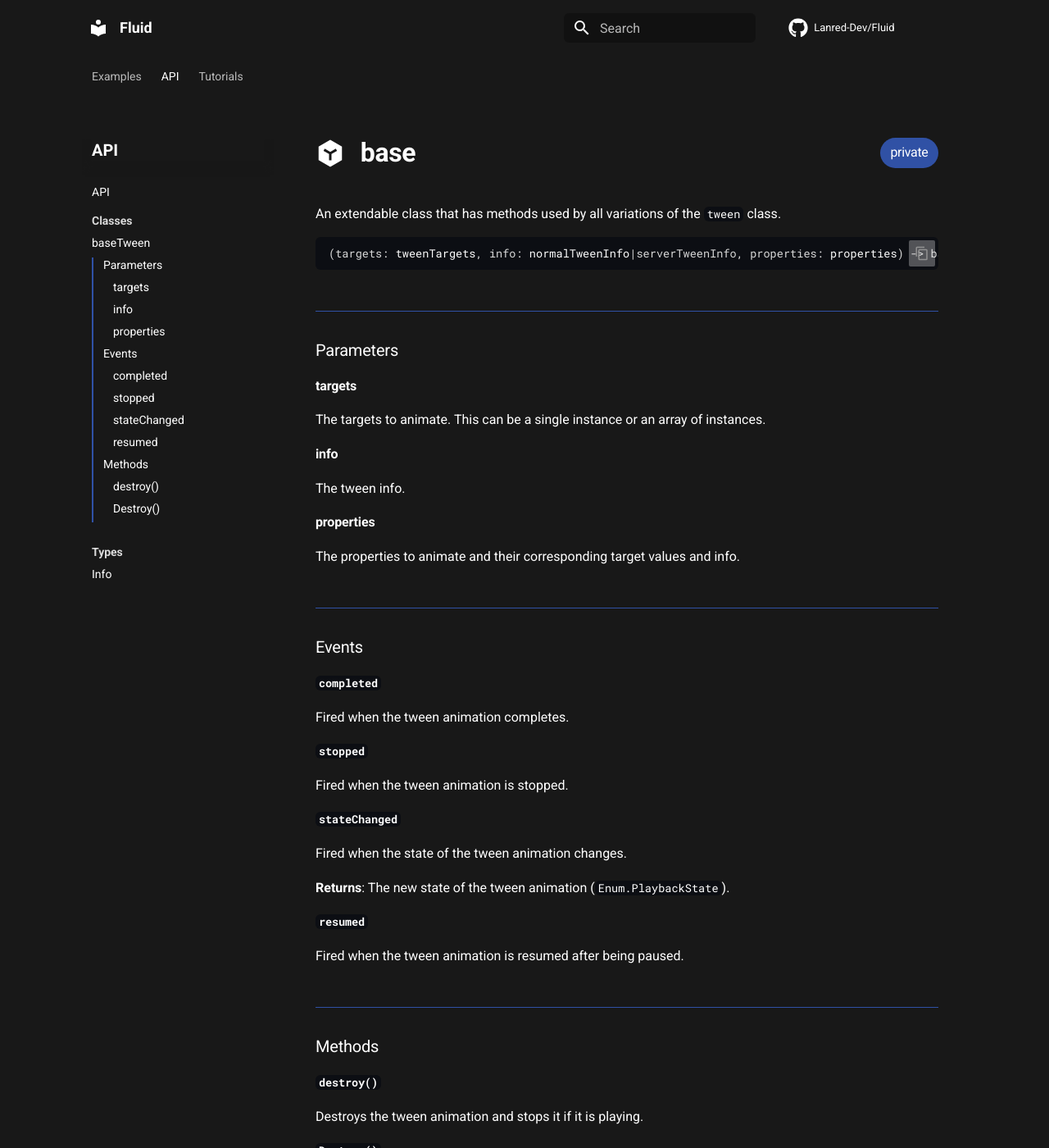
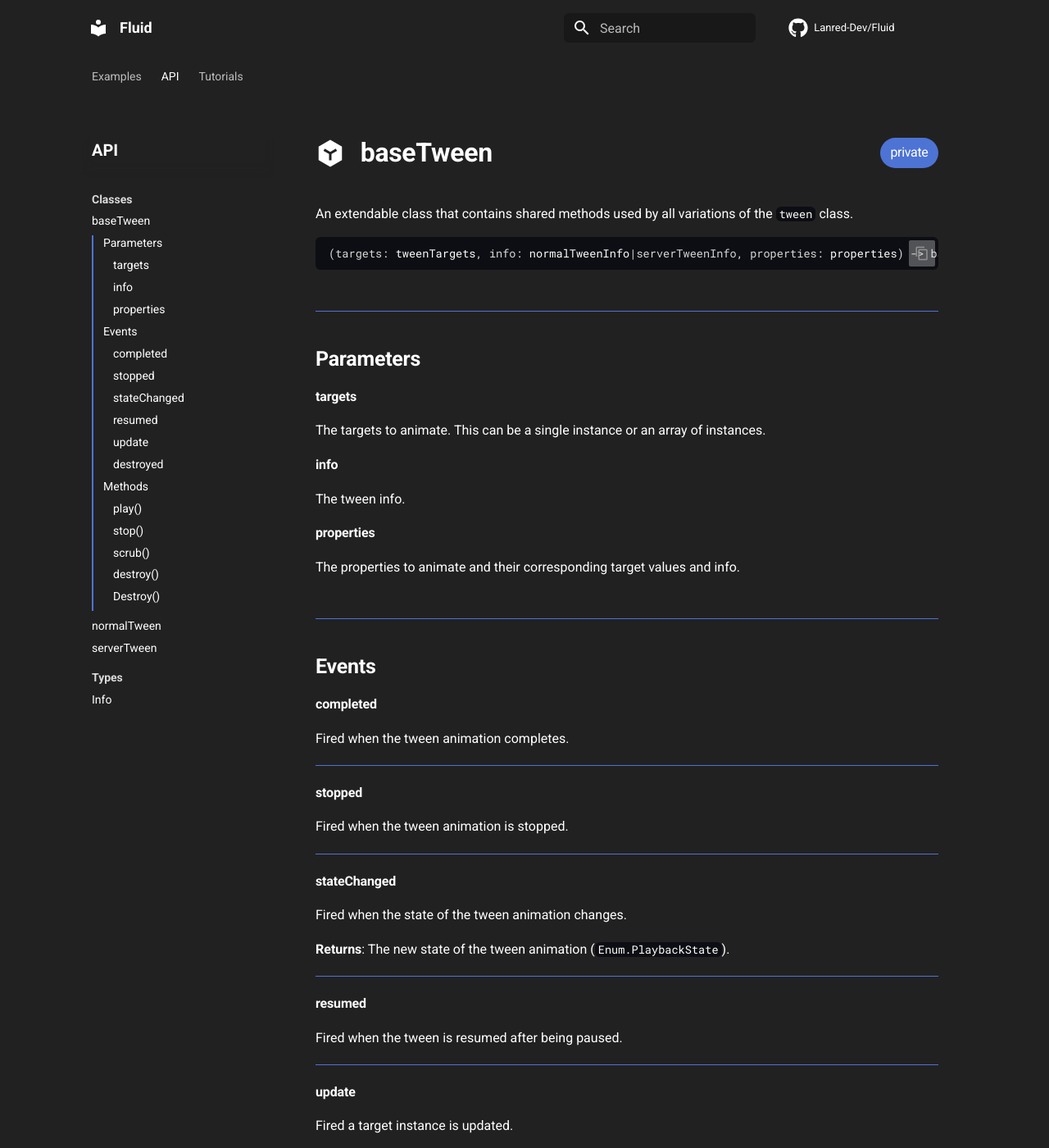
Before and after one commit to Upbeat-Roblox/fluid, an MkDocs documentation site: the page built from docs/docs/API/classes/baseTween.md, in a window 1280 px wide and 1400 px high. Shown: the whole window at 82% size. Built offline with MkDocs 1.6.1 and Material for MkDocs 9.7.7, drawn with Linux system fonts in a browser that asks for light colours; comment, search, counter and statistics services are not loaded; some of the changed text lies outside the part shown.

Commit message:
improvements

````diff
--- a/docs/docs/API/classes/baseTween.md
+++ b/docs/docs/API/classes/baseTween.md
@@ -3,14 +3,14 @@
 <svg xmlns="http://www.w3.org/2000/svg" viewBox="0 0 24 24" width="36" height="36"><path d="M12 1L21.5 6.5V17.5L12 23L2.5 17.5V6.5L12 1ZM6.49896 9.97089L11 12.5768V17.6252H13V12.5768L17.501 9.9709L16.499 8.24005L12 10.8447L7.50104 8.24004L6.49896 9.97089Z" fill="rgba(255,255,255,1)"></path></svg>
 </div>
 
-<span class="fluid-header-title">base</span>
+<span class="fluid-header-title">baseTween</span>
 
 <div class="fluid-header-pills">
 <span class="fluid-header-pill private">private</span>
 </div>
 </h1>
 
-An extendable class that has methods used by all variations of the `tween` class.
+An extendable class that contains shared methods used by all variations of the `tween` class.
 
 ```lua
 (targets: tweenTargets, info: normalTweenInfo|serverTweenInfo, properties: properties) -> baseTween
@@ -18,47 +18,110 @@ An extendable class that has methods used by all variations of the `tween` class
 
 <hr>
 
-### Parameters
+## Parameters
 
 #### targets
+
 The targets to animate. This can be a single instance or an array of instances.
 
 #### info
+
 The tween info.
 
 #### properties
+
 The properties to animate and their corresponding target values and info.
 
 <hr>
 
-### Events
+## Events
 
-#### `completed`
+#### completed
 
 Fired when the tween animation completes.
 
-#### `stopped`
+<hr class="small">
+
+#### stopped
 
 Fired when the tween animation is stopped.
 
-#### `stateChanged`
+<hr class="small">
+
+#### stateChanged
 
 Fired when the state of the tween animation changes.
 
 **Returns**: The new state of the tween animation (`Enum.PlaybackState`).
 
-#### `resumed`
+<hr class="small">
 
-Fired when the tween animation is resumed after being paused.
+#### resumed
+
+Fired when the tween is resumed after being paused.
+
+<hr class="small">
+
+#### update
+
+Fired a target instance is updated.
+
+**Returns**: instance: `Instance`, property: `string`, value: `any`, percent: `number`
+
+<hr class="small">
+
+#### destroyed
+
+Fired when the tween is destroyed.
 
 <hr>
 
-### Methods
+## Methods
 
-#### `destroy()`
+#### play()
+
+```lua
+function play(forceRestart: boolean?): never
+```
+
+Starts the tween.
+
+<hr class="small">
+
+#### stop()
+
+```lua
+function stop(): never
+```
+
+Stops the tween.
+
+<hr class="small">
+
+#### scrub()
+
+```lua
+function scrub(position: number): never
+```
+
+Scrubs through the tween.
+
+<hr class="small">
+
+#### destroy()
+
+```lua
+function destroy(): never
+```
 
 Destroys the tween animation and stops it if it is playing.
 
-#### `Destroy()`
+<hr class="small">
+
+#### Destroy()
+
+```lua
+function Destroy(): never
+```
 
 An alias for the `destroy()` method.
--- a/docs/docs/stylesheets/extra.css
+++ b/docs/docs/stylesheets/extra.css
@@ -20,12 +20,12 @@
     --md-typeset-a-color: #00b0ff;
 
     /* navbar color */
-    --md-primary-fg-color: #3051a5;
+    --md-primary-fg-color: #4d73d4;
     --md-primary-fg-color--light: #3051a51e;
     --md-primary-fg-color--dark: #90030c;
 
     /* bg color */
-    --md-default-bg-color: #181818;
+    --md-default-bg-color: #222121;
     --md-default-bg-color--light: #181818b3;
     --md-default-bg-color--lighter: #1818184d;
     --md-default-bg-color--lightest: #1818181f;
@@ -124,6 +124,10 @@
     background-color: var(--md-primary-fg-color);
 }
 
+.md-typeset hr.small {
+    margin: 1rem 0;
+}
+
 .md-typeset h1, .md-typeset h2 {
     color: var(--md-default-fg-color);
     font-weight: 600;
--- a/wally.toml
+++ b/wally.toml
@@ -1,7 +1,7 @@
 [package]
 name = "lanred-dev/fluid"
 description = "Alternative to Roblox's TweenService"
-version = "0.1.0"
+version = "0.1.1"
 registry = "https://github.com/UpliftGames/wally-index"
 authors = ["Lanred"]
 realm = "shared"
````
Also changed, not shown: docs/docs/API/classes/normalTween.md (added, +17 -0 lines), docs/docs/API/classes/serverTween.md (added, +19 -0 lines), docs/docs/API/index.md (deleted, +0 -37 lines), docs/docs/tutorials/index.md (+2 -2 lines), 7 other files.
